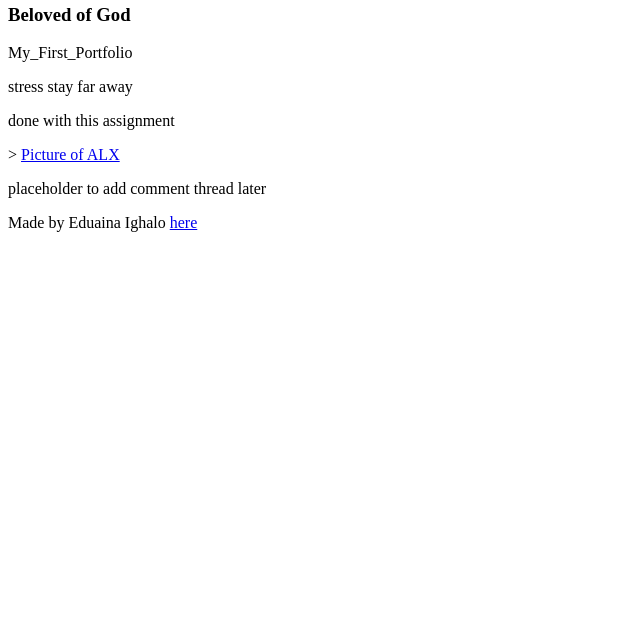
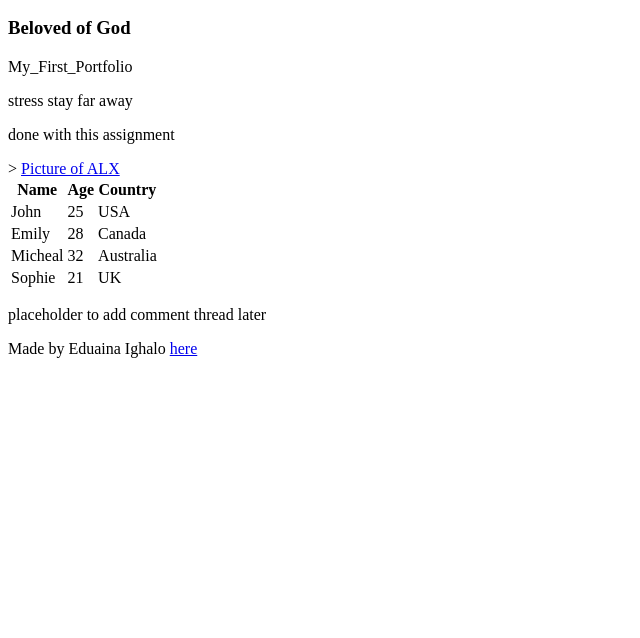
Before and after one commit to Breedua/My_First_Portfolio, a plain HTML site: page html_basic/index.html in a window 1280 px wide. Shown: the part 162-800 px from the top of the page, without its empty margins (0-640 px from the left). Drawn offline with Linux system fonts and the light colour scheme.

Commit message:
task 4 adding a table

```diff
--- a/html_basic/index.html
+++ b/html_basic/index.html
@@ -9,18 +9,49 @@
    <header>
       <ul>
          <li><a href="index.html">Home</a></li>
-         <li><a href="tweets.html">About Us</a></li>
+         <li><a href="tweets.html">Tweets</a></li>
        </ul>
    </header>
    <main>
-      <article>
          <h1>My_First_Portfolio</h1>
          <h2>Jesus Baby</h2>
          <h3>Beloved of God</h3>
+      <article>
          <p>My_First_Portfolio</p>
          <p>stress stay far away</p>
          <p>done with this assignment</p>>
          <a href="https://i.ibb.co/gTDZZT8/ALX-Logo-07.png" target="_blank">Picture of ALX</a>
+         <table>
+            <thead>
+               <tr>
+                  <th>Name</th>
+                  <th>Age</th>
+                  <th>Country</th>
+               </tr>
+            </thead>
+            <tbody>
+               <tr>
+                  <td>John</td>
+                  <td>25</td>
+                  <td>USA</td>
+               </tr>
+               <tr>
+                  <td>Emily</td>
+                  <td>28</td>
+                  <td>Canada</td>
+               </tr>
+               <tr>
+                  <td>Micheal</td>
+                  <td>32</td>
+                  <td>Australia</td>
+               </tr>
+               <tr>
+                  <td>Sophie</td>
+                  <td>21</td>
+                  <td>UK</td>
+               </tr>
+            </tbody>
+         </table>
        </article>
        <aside>
          <p>placeholder to add comment thread later</p>
```
Also changed, not shown: html_basic/tweets.html (+2 -2 lines).
